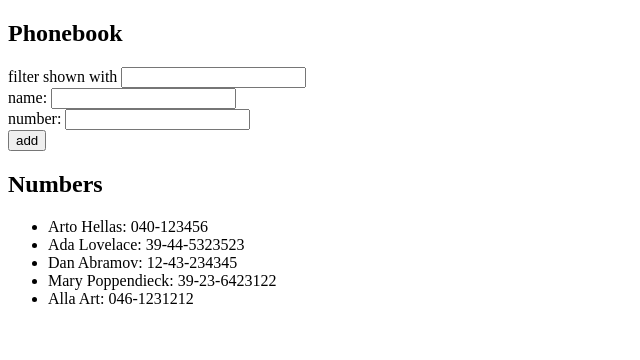
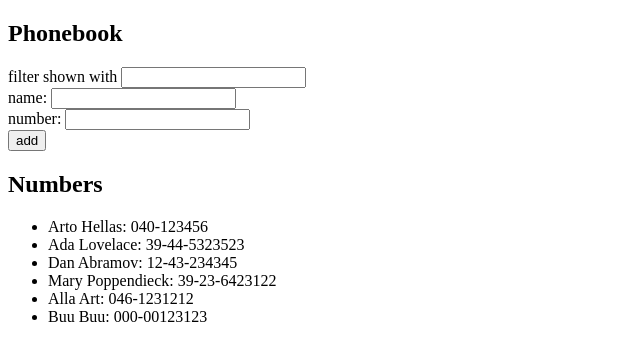
Before and after one commit to p-valenti/fullstackopen, a React (Vite) app in the folder part2/phonebook/: page / in a window 1280 px wide. Shown: the top 360 px of the page, without its empty margins (0-640 px from the left). Built offline with nearby package versions, Linux system fonts and the light colour scheme; data requests are answered from the project's data file.

Commit message:
Exercise 2.13

```diff
--- a/part2/phonebook/db.json
+++ b/part2/phonebook/db.json
@@ -24,6 +24,11 @@
       "id": "743f",
       "name": "Alla Art",
       "number": "046-1231212"
+    },
+    {
+      "id": "de58",
+      "name": "Buu Buu",
+      "number": "000-00123123"
     }
   ]
 }
--- /dev/null
+++ b/part2/phonebook/services/persons.js
@@ -0,0 +1,17 @@
+import axios from 'axios'
+
+const baseUrl = 'http://localhost:3001/persons'
+
+const getAll = () => {
+    return axios.get(baseUrl).then(response => response.data);
+}
+
+const create = (newPerson) => {
+    return axios.post(baseUrl, newPerson).then(response => response.data);
+}
+
+const update = (id, updatedPerson) => {
+    return axios.put(`${baseUrl}/${id}`, updatedPerson).then(response => response.data);
+}
+
+export default { getAll, create, update };
--- a/part2/phonebook/src/App.jsx
+++ b/part2/phonebook/src/App.jsx
@@ -1,5 +1,5 @@
 import {useState, useEffect} from 'react';
-import axios from "axios";
+import personService from '../services/persons';
 import Filter from "./components/Filter.jsx";
 import Form from "./components/Form.jsx";
 import Persons from "./components/Persons.jsx";
@@ -14,13 +14,12 @@ const App = () => {
     const [searchName, setSearchName] = useState('');
 
     useEffect(() => {
-        axios
-            .get('http://localhost:3001/persons')
-            .then(response => {
-                console.log('promise fulfilled')
-                setPersons(response.data);
+        personService
+            .getAll()
+            .then(initialPersons => {
+                setPersons(initialPersons);
             });
-    }, []);
+    }, [])
 
     const handleNameChange = (event) => {
         setNewName(event.target.value)
@@ -46,11 +45,11 @@ const App = () => {
                 name: newName,
                 number: newNumber,
             };
-            axios
-                .post('http://localhost:3001/persons', personObject)
-                .then(response => {
-                    console.log(response)
-                    setPersons(persons.concat(response.data));
+
+            personService
+                .create(personObject)
+                .then(newPerson => {
+                    setPersons(persons.concat(newPerson));
                     setNewName('');
                     setNewNumber('');
                 });
```
